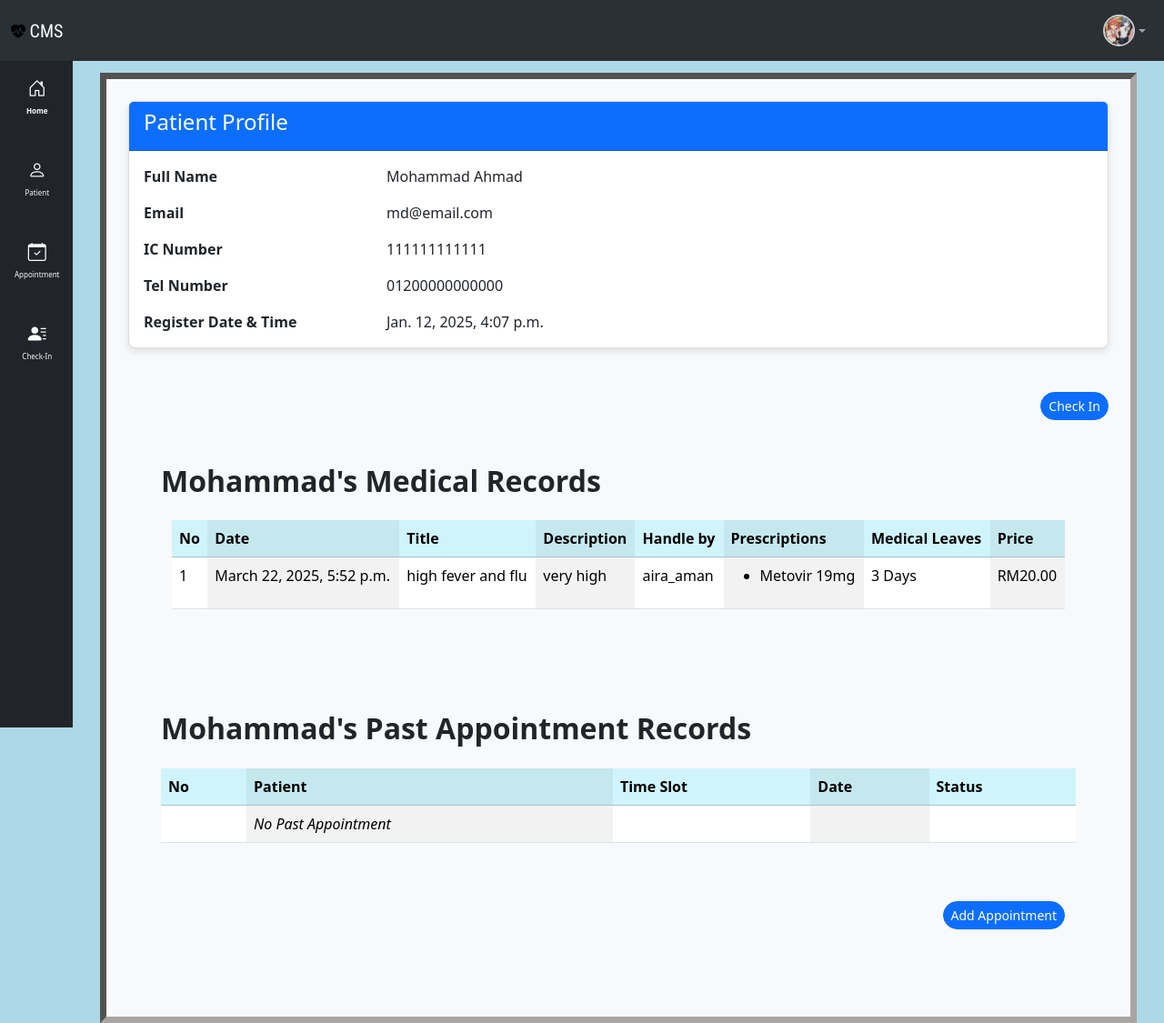
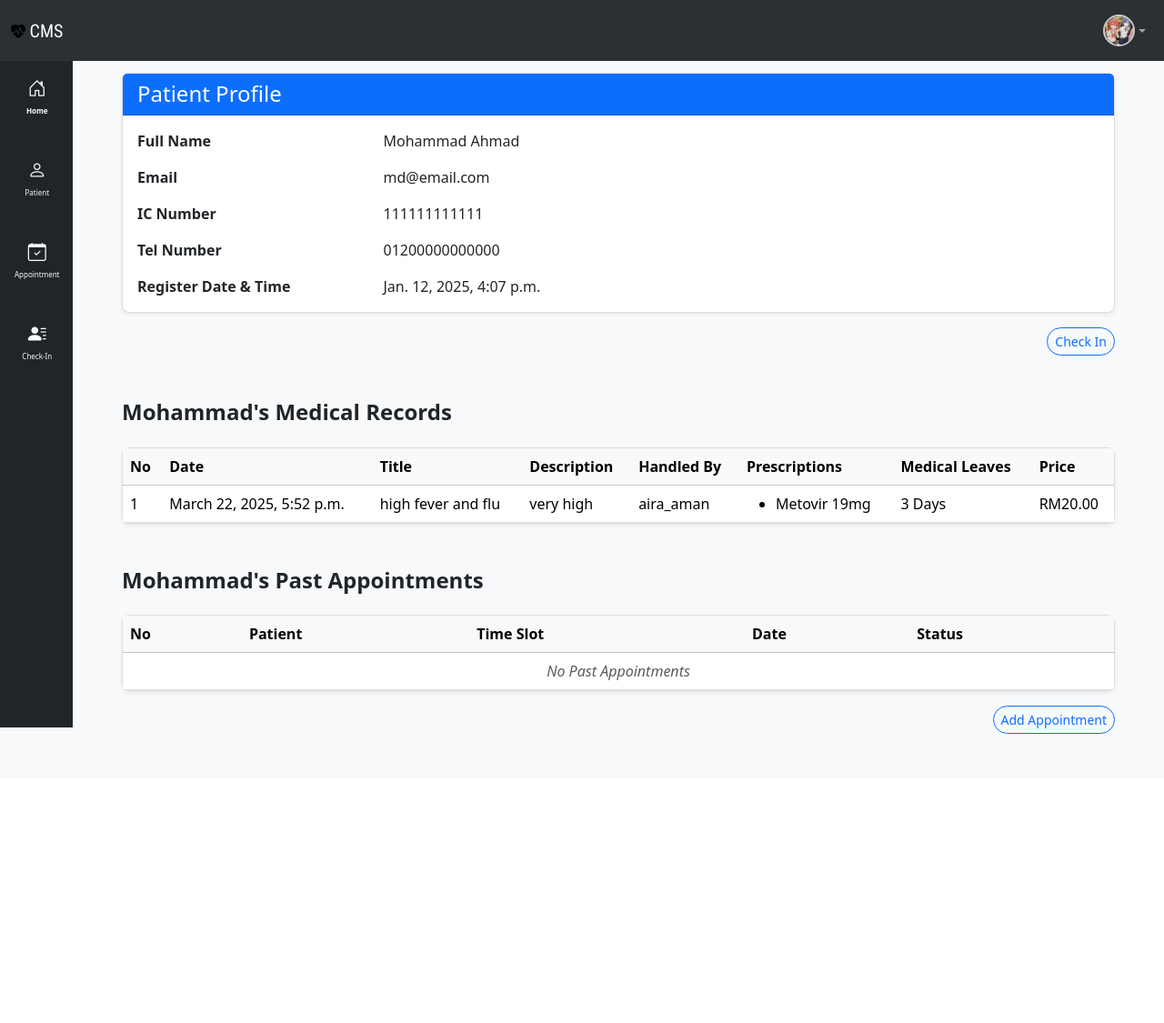
Before and after one commit to rahimi-mohd/CMS-extend, a Django app: page /patient_list/1/ in a window 1280 px wide. Shown: the whole page at 91% size. After the commit the page ends 807 px from the top, so only its background shows below. Run offline with Django 5.2, Linux system fonts and the light colour scheme; a user stored in the database is signed in; data comes from the database, SQL or seed files in the repository; both versions use the stored data as it was after the commit; some web fonts are replaced.

Commit message:
redesign some pages

```diff
--- a/clinic/templates/clinic/base.html
+++ b/clinic/templates/clinic/base.html
@@ -3,7 +3,7 @@
 
 {% include "clinic/head.html" %}
 
-<body style="background-color: lightblue;">
+<body class="bg-light">
 
     <!-- Fixed Top Bar -->
     <div class="bg-dark text-light" style="position: fixed; top: 0; left: 0; width: 100%; z-index: 1030;">
@@ -43,7 +43,8 @@
             </div>
 
             <!-- Main Dashboard -->
-            <div class="container bg-light pb-5 mt-4" style="border: 7px inset rgb(167, 164, 164);">
+            <div class="container bg-light pb-5 mt-4">
+
                 {% block main %}
                 {% endblock %}
             </div>
--- a/clinic/templates/clinic/patient_details.html
+++ b/clinic/templates/clinic/patient_details.html
@@ -2,64 +2,62 @@
 
 {% block main %}
 
+<!-- Patient Profile Card -->
 <div class="container mt-4">
-    <div class="card">
+    <div class="card shadow-sm">
         <div class="card-header bg-primary text-white">
-            <h4 class="card-title">Patient Profile</h4>
+            <h4 class="card-title mb-0">Patient Profile</h4>
         </div>
         <div class="card-body">
             <div class="row mb-3">
-                <div class="col-sm-3"><strong>Full Name</strong></div>
+                <div class="col-sm-3 fw-semibold">Full Name</div>
                 <div class="col-sm-9">{{ patient.first_name|title }} {{ patient.last_name|title }}</div>
             </div>
-
             <div class="row mb-3">
-                <div class="col-sm-3"><strong>Email</strong></div>
+                <div class="col-sm-3 fw-semibold">Email</div>
                 <div class="col-sm-9">{{ patient.email }}</div>
             </div>
-
             <div class="row mb-3">
-                <div class="col-sm-3"><strong>IC Number</strong></div>
+                <div class="col-sm-3 fw-semibold">IC Number</div>
                 <div class="col-sm-9">{{ patient.ic_number }}</div>
             </div>
-
             <div class="row mb-3">
-                <div class="col-sm-3"><strong>Tel Number</strong></div>
+                <div class="col-sm-3 fw-semibold">Tel Number</div>
                 <div class="col-sm-9">{{ patient.phone_number }}</div>
             </div>
-
             <div class="row">
-                <div class="col-sm-3"><strong>Register Date & Time</strong></div>
+                <div class="col-sm-3 fw-semibold">Register Date & Time</div>
                 <div class="col-sm-9">{{ patient.register_date }}</div>
             </div>
         </div>
     </div>
-</div>
 
-<!-- checkin patient -->
-<div class="container pt-5 text-end">
-    <a class="btn rounded-pill btn-primary btn-sm" href="{% url 'clinic:patient_checkin' patient.pk %}" role="button">
+    <!-- Check In Button -->
+    <div class="text-end mt-3">
+        <a class="btn btn-sm btn-outline-primary rounded-pill" href="{% url 'clinic:patient_checkin' patient.pk %}">
             Check In
         </a>
     </div>
+</div>
 
-<!-- medical records -->
-<div class="container p-5">
+<!-- Medical Records Section -->
+<div class="container mt-5">
     <div class="d-flex justify-content-between align-items-center mb-3">
-        <h2 class="fw-bold">{{ patient.first_name }}'s Medical Records</h2>
+        <h4 class="fw-bold">{{ patient.first_name }}'s Medical Records</h4>
     </div>
-    <div class="container">
-        <table class="table table-striped-columns">
-            <thead>
-                <tr class="table-info">
-                    <th scope="col">No</th>
-                    <th scope="col">Date</th>
-                    <th scope="col">Title</th>
-                    <th scope="col">Description</th>
-                    <th scope="col">Handle by</th>
-                    <th scope="col">Prescriptions</th>
-                    <th scope="col">Medical Leaves</th>
-                    <th scope="col">Price</th>
+    <div class="card shadow-sm">
+        <div class="card-body p-0">
+            <table class="table table-hover mb-0">
+                <thead class="table-light">
+                    <tr>
+                        <th>No</th>
+                        <th>Date</th>
+                        <th>Title</th>
+                        <th>Description</th>
+                        <th>Handled By</th>
+                        <th>Prescriptions</th>
+                        <th>Medical Leaves</th>
+                        <th>Price</th>
                     </tr>
                 </thead>
                 <tbody>
@@ -67,11 +65,11 @@
                     <tr>
                         <td>{{ forloop.counter }}</td>
                         <td>{{ record.record_date }}</td>
-                    <td>{{ record.title}}</td>
-                    <td>{{ record.description}}</td>
+                        <td>{{ record.title }}</td>
+                        <td>{{ record.description }}</td>
                         <td>{{ record.doctor }}</td>
                         <td>
-                        <ul>
+                            <ul class="mb-0">
                                 {% for med in record.medicine.all %}
                                 <li>{{ med }}</li>
                                 {% empty %}
@@ -79,37 +77,35 @@
                                 {% endfor %}
                             </ul>
                         </td>
-                    <td>{{ record.medical_leave}} Days</td>
+                        <td>{{ record.medical_leave }} Days</td>
                         <td>RM{{ record.price }}</td>
                     </tr>
                     {% empty %}
                     <tr>
-                    <td></td>
-                    <td></td>
-                    <td><em>No Past Medical Records</em></td>
-                    <td></td>
+                        <td colspan="8" class="text-center text-muted"><em>No Past Medical Records</em></td>
                     </tr>
                     {% endfor %}
                 </tbody>
             </table>
         </div>
     </div>
+</div>
 
-
-<!-- past appointment -->
-<div class="container p-5">
+<!-- Past Appointments Section -->
+<div class="container mt-5">
     <div class="d-flex justify-content-between align-items-center mb-3">
-        <h2 class="fw-bold">{{ patient.first_name }}'s Past Appointment Records</h2>
+        <h4 class="fw-bold">{{ patient.first_name }}'s Past Appointments</h4>
     </div>
-    <table class="table table-striped-columns">
-        <thead>
-            <tr class="table-info">
-                <th scope="col">No</th>
-                <th scope="col">Patient</th>
-                <th scope="col">Time Slot</th>
-                <th scope="col">Date</th>
-                <th scope="col">Status</th>
-
+    <div class="card shadow-sm">
+        <div class="card-body p-0">
+            <table class="table table-hover mb-0">
+                <thead class="table-light">
+                    <tr>
+                        <th>No</th>
+                        <th>Patient</th>
+                        <th>Time Slot</th>
+                        <th>Date</th>
+                        <th>Status</th>
                     </tr>
                 </thead>
                 <tbody>
@@ -120,31 +116,29 @@
                         <td>{{ appointment.get_time_slot_display }}</td>
                         <td>{{ appointment.date }}</td>
                         {% if appointment.status == 2 %}
-                <td class="table-success">{{ appointment.get_status_display }}</td>
+                        <td class="text-success fw-semibold">{{ appointment.get_status_display }}</td>
                         {% elif appointment.status == 3 %}
-                <td class="table-danger">{{ appointment.get_status_display }}</td>
+                        <td class="text-danger fw-semibold">{{ appointment.get_status_display }}</td>
+                        {% else %}
+                        <td>{{ appointment.get_status_display }}</td>
                         {% endif %}
                     </tr>
                     {% empty %}
                     <tr>
-                <td></td>
-                <td><em>No Past Appointment</em></td>
-                <td></td>
-                <td></td>
-                <td></td>
+                        <td colspan="5" class="text-center text-muted"><em>No Past Appointments</em></td>
                     </tr>
                     {% endfor %}
                 </tbody>
             </table>
-    <div class="container pt-5 text-end">
-        <a class="btn rounded-pill btn-primary btn-sm" href="{% url 'clinic:add_appointment' patient.pk %}"
-            role="button">
+        </div>
+    </div>
+
+    <!-- Add Appointment Button -->
+    <div class="text-end mt-3">
+        <a class="btn btn-sm btn-outline-primary rounded-pill" href="{% url 'clinic:add_appointment' patient.pk %}">
             Add Appointment
         </a>
     </div>
 </div>
 
-
-
-
 {% endblock %}
--- a/clinic/views.py
+++ b/clinic/views.py
@@ -219,7 +219,7 @@ def today_appointment(request):
 @login_required
 def future_appointment(request):
     today =date.today()
-    future_appointment= Appointment.objects.all().exclude(date=today).order_by("-date")
+    future_appointment = Appointment.objects.filter(date__gt=today).order_by("date")
 
     context = {
         "future_appointment": future_appointment,
```
Also changed, not shown: clinic/templates/clinic/appointment_list.html (+42 -15 lines), clinic/templates/clinic/checkin_list.html (+35 -6 lines), clinic/templates/clinic/patient_list.html (+29 -22 lines), db.sqlite3, media/images/kb.jpg (added). Lines whose indentation alone changed are shown as unchanged.
